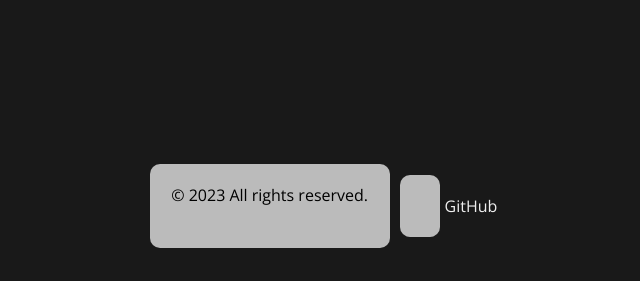
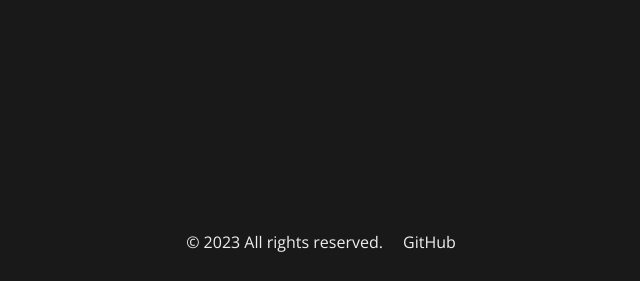
Before and after one commit to SiddarGu/Web-Page-Entry, a plain HTML site: page index.html in a window 1280 px wide. Shown: the part 527-808 px from the top of the page, without its empty margins (319-959 px from the left). Drawn offline with nearby package versions, Linux system fonts and the light colour scheme.

Commit message:
style update

```diff
--- a/index.html
+++ b/index.html
@@ -14,7 +14,7 @@
     <span id="upper">Hi, I'm <br> <span id="name">Feng</span> <br> and I</span>
     <span id="info"></span>
 
-    <a class="button" href="https://about.fenggu.me"><span>Go </span></button>
+    <a class="button" href="https://about.fenggu.me"><span>Go </span></a>
 
 
     <script src="code.js"></script>
```
